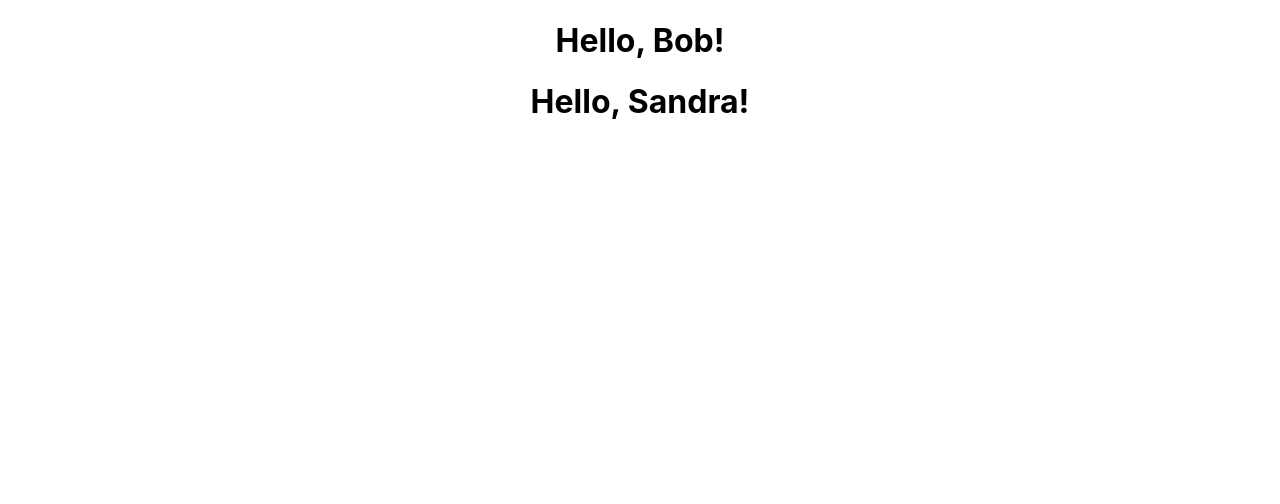
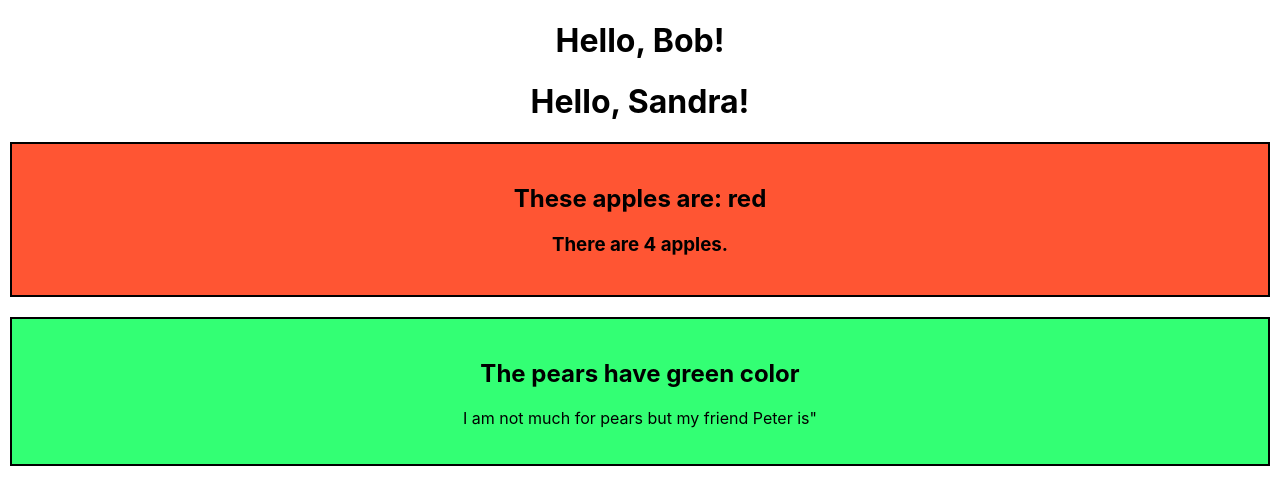
Before and after one commit to rhiz0m/metaReact, a React (Create React App) app: page / in a window 1280 px wide. Shown: the top 504 px of the page. Built offline with nearby package versions, Linux system fonts and the light colour scheme.

Commit message:
Module1 - Props.children practice

```diff
--- a/src/module1/App1.js
+++ b/src/module1/App1.js
@@ -1,4 +1,7 @@
 import Heading from "./components/heading"
+import Bag from "./components/bag"
+import Apples from "./components/apples"
+import Pears from "./components/pears"
 
 // Parent-component
 function App1() {
@@ -6,6 +9,12 @@ function App1() {
     <div className="App">
       <Heading firstName="Bob!" />
       <Heading firstName="Sandra!" />
+      <Bag background="#ff5533">
+        <Apples color="red" number="4" background="" />
+      </Bag>
+      <Bag background="#33ff74">
+        <Pears color="green" friend="Peter" />
+      </Bag>
     </div>
   )
 }
--- /dev/null
+++ b/src/module1/components/apples.js
@@ -0,0 +1,12 @@
+// Props.children : Apples
+
+function Apples(props) {
+    return (
+      <>
+        <h2>These apples are: {props.color}</h2>
+        <h3>There are {props.number} apples.</h3>
+      </>
+    )
+}
+
+export default Apples
--- /dev/null
+++ b/src/module1/components/bag.js
@@ -0,0 +1,13 @@
+// Props.children for Apples and Pears
+
+function Bag(props) {
+  const bag = {
+    padding: "20px",
+    border: "2px solid black",
+    background: props.background || "#33ff74",
+    margin: "20px 10px",
+  }
+  return <div style={bag}>{props.children}</div>
+}
+
+export default Bag
--- /dev/null
+++ b/src/module1/components/pears.js
@@ -0,0 +1,12 @@
+// Props.children : Pears
+
+function Pears(props) {
+  return (
+    <>
+      <h2>The pears have {props.color} color</h2>
+      <p>I am not much for pears but my friend {props.friend} is"</p>
+    </>
+  )
+}
+
+export default Pears
```
